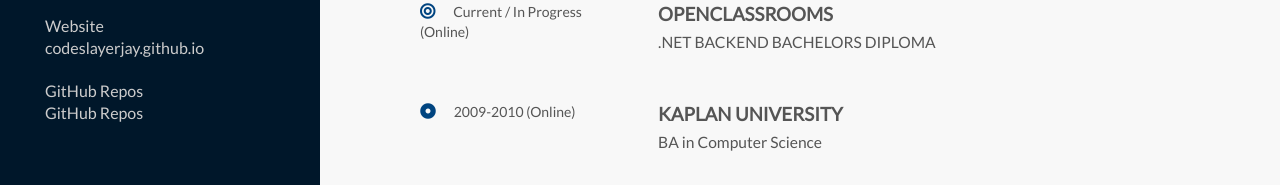
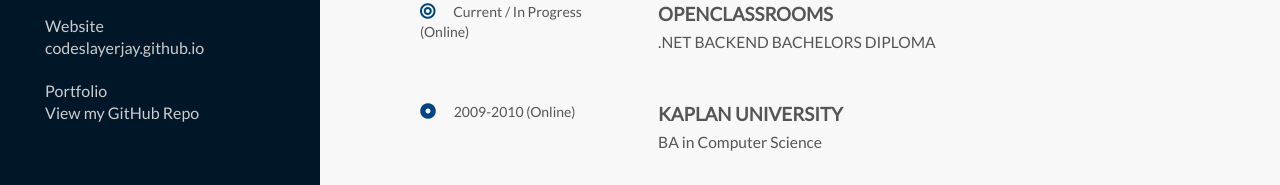
Before and after one commit to CodeslayerJay/codeslayerjay.github.io, a plain HTML site: page index.html in a window 1280 px wide. Shown: the part 434-619 px from the top of the page. Drawn offline with Linux system fonts and the light colour scheme.

Commit message:
Update index.html

```diff
--- a/index.html
+++ b/index.html
@@ -28,7 +28,7 @@
                       <li>Website<br>
                         <a href="http://codeslayerjay.github.io">
                         codeslayerjay.github.io</a></li>
-                    <li>GitHub Repos<br><a href="http://github.com/codeslayerjay">GitHub Repos</a></li>
+                    <li>Portfolio<br><a href="http://github.com/codeslayerjay">View my GitHub Repo</a></li>
                   </ul>
               </div>
               <!-- ABOUT SECTION -->
```
